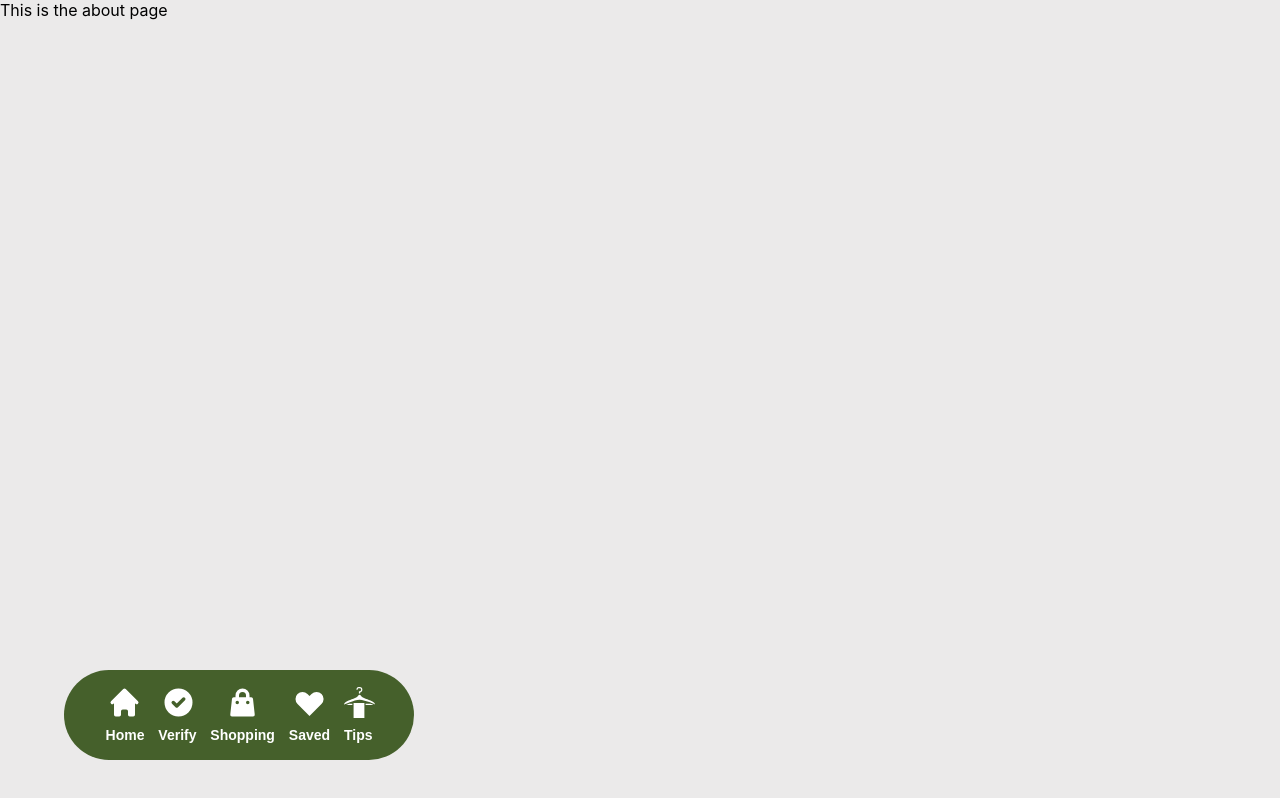
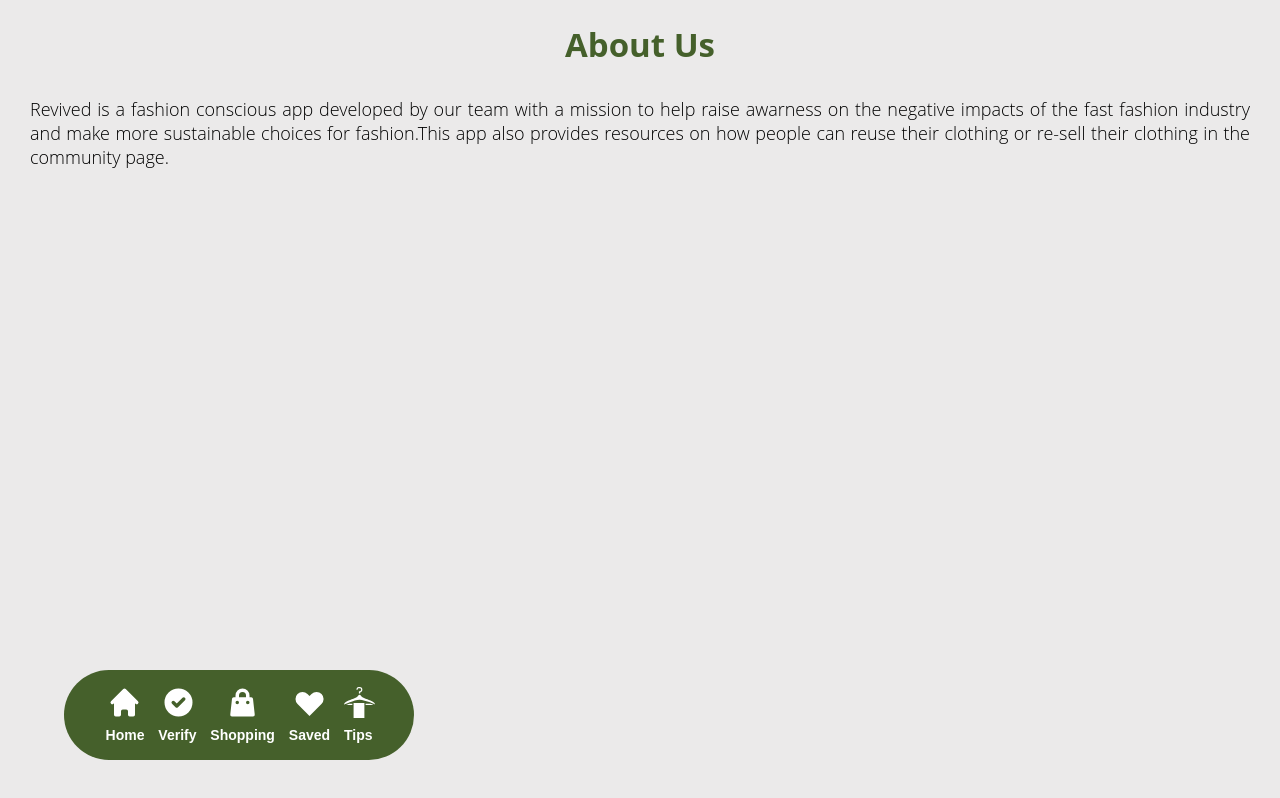
Before and after one commit to DevOfHockey/dcdfinal-mobile, a Next.js app: page /about in a window 1280 px wide. Built offline with nearby package versions, Linux system fonts and the light colour scheme.

Commit message:
about page updates

```diff
--- a/pages/about.js
+++ b/pages/about.js
@@ -1,8 +1,14 @@
 import React from "react";
 
 function About() {
-    return <div>
-        This is the about page
+    return <div class="aboutpage">
+        <h1 class="header">About Us</h1>
+        <p class ="pagedescription">Revived is a fashion conscious app developed by our team with a
+            mission to help raise awarness on the negative impacts of
+            the fast fashion industry and make more sustainable choices for
+            fashion.This app also provides resources on how people can reuse their
+            clothing or re-sell their clothing in the community page.
+        </p>
     </div>
 }
 
--- a/styles/globals.css
+++ b/styles/globals.css
@@ -42,6 +42,17 @@ div.subhead {
   font-weight: 400;
   text-align: center;
   margin: 10px;
+}
+
+p.pagedescription {
+  display: flex;
+  font-family: 'Open Sans';
+  color: black;
+  font-size: 18px;
+  font-weight: 100;
+  margin: 30px;
+  text-align: justify;
+  text-justify: inter-word;
 }
 
 .green-bar {
```
